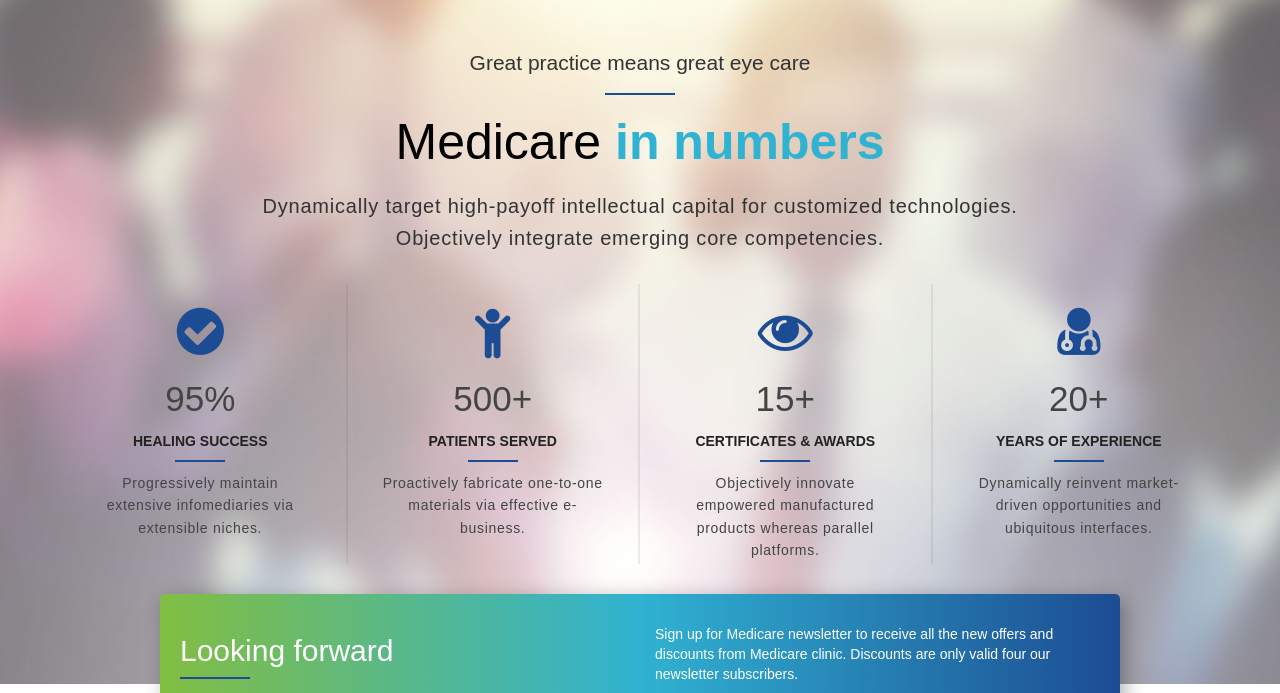
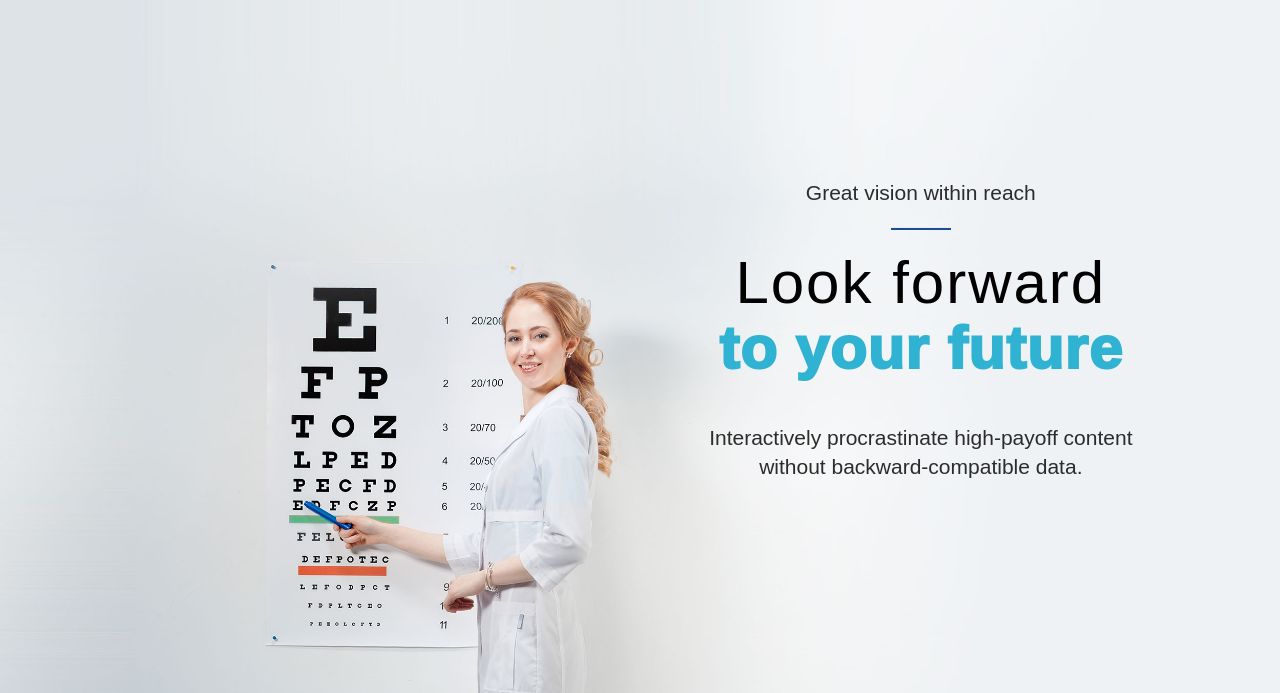
Before and after one commit to ayaosama55/Our-Training-Project, a plain HTML site: page about.html in a window 1280 px wide. Shown: the part 84-777 px from the top of the page. Drawn offline with nearby package versions, Linux system fonts and the light colour scheme.

Commit message:
Header v.01

```diff
--- a/about.html
+++ b/about.html
@@ -104,7 +104,23 @@
     <!--/////////////////////////////////////////////////////////////////////////////////////////////////-->
 
     <!-- Start Header [ Badawy ] -->
+    <section class="carousel-inner">
+        <div class="item active">
+            <img src="img/bgn-testimonials-02.jpg" alt="bgn-testimonials-02">
+            <div class="carousel-caption">
+                <div class="row text-center">
+                    <div class="content-slider col col-md-offset-6">
+                        <p class="lead"> Great vision within reach </p>
+                        <hr class="not-margin-hr">
+                        <h1 class="slider-heading">Look forward<span> to your future</span></h1>
+                        <p class="lead">Interactively procrastinate high-payoff content without backward-compatible data.</p>
+                    </div>
+                </div>
+            </div>
+        </div>
 
+
+    </section>
 
     <!-- End Header [ Badawy ] -->
 
@@ -212,7 +228,7 @@
                             <div class="overlay">
                                 <i class="fa fa-search"></i>
                             </div>
-                            <img src="img/img-team-member-01.jpg" class="img-responsive"/>
+                            <img src="img/img-team-member-01.jpg" class="img-responsive" />
                         </div>
                         <div class="info">
                             <span>Owner, Lead Optometrist</span>
@@ -234,7 +250,7 @@
                             <div class="overlay">
                                 <i class="fa fa-search"></i>
                             </div>
-                            <img src="img/img-team-member-02.jpg" class="img-responsive"/>
+                            <img src="img/img-team-member-02.jpg" class="img-responsive" />
                         </div>
                         <div class="info">
                             <span>Optometrist</span>
@@ -256,7 +272,7 @@
                             <div class="overlay">
                                 <i class="fa fa-search"></i>
                             </div>
-                            <img src="img/img-team-member-03.jpg" class="img-responsive"/>
+                            <img src="img/img-team-member-03.jpg" class="img-responsive" />
                         </div>
                         <div class="info">
                             <span>Optometrist</span>
@@ -301,26 +317,26 @@
                         </div>
                         <div class="bar">
                             <h5 class=" according-head">I always look forward to see what the service will be</h5>
-                            <p class=" according-content">Capitalize on low hanging fruit to identify a ballpark value added activity to beta test. Override the digital divide with additional clickthroughs from DevOps. Nanotechnology immersion along the information highway will
-                                close the loop on focusing solely on the bottom line. Podcasting operational change management inside of workflows to establish a framework. Taking seamless key performance indicators offline to maximise the long tail.
-                                Keeping your eye on the ball while performing a deep dive on the start-up mentality to derive convergence on cross-platform integration.
+                            <p class=" according-content">Capitalize on low hanging fruit to identify a ballpark value added activity to beta test. Override the digital divide with additional clickthroughs from DevOps. Nanotechnology immersion along the information highway will close
+                                the loop on focusing solely on the bottom line. Podcasting operational change management inside of workflows to establish a framework. Taking seamless key performance indicators offline to maximise the long tail. Keeping
+                                your eye on the ball while performing a deep dive on the start-up mentality to derive convergence on cross-platform integration.
                                 <br>
                                 <strong> PEGGY TIDWELL</strong><br> Business Owner Scottsdale, AZ
                             </p>
                         </div>
                         <div class="bar">
                             <h5 class=" according-head">Doing Lasik has improved my vision greatly!</h5>
-                            <p class=" according-content">Completely synergize resource taxing relationships via premier niche markets. Professionally cultivate one-to-one customer service with robust ideas. Dynamically innovate resource-leveling customer service for state of
-                                the art customer service. Objectively innovate empowered manufactured products whereas parallel platforms. Holisticly predominate extensible testing procedures for reliable supply chains. Dramatically engage top-line
-                                web services vis-a-vis cutting-edge deliverables.
+                            <p class=" according-content">Completely synergize resource taxing relationships via premier niche markets. Professionally cultivate one-to-one customer service with robust ideas. Dynamically innovate resource-leveling customer service for state of the
+                                art customer service. Objectively innovate empowered manufactured products whereas parallel platforms. Holisticly predominate extensible testing procedures for reliable supply chains. Dramatically engage top-line web services
+                                vis-a-vis cutting-edge deliverables.
                                 <br>
                                 <strong> GEORGE MIDWELL</strong><br> Participant Dublin, OH
                             </p>
                         </div>
                         <div class="bar">
                             <h5 class=" according-head">Wow! I really love my glasses!</h5>
-                            <p class=" according-content">Proactively envisioned multimedia based expertise and cross-media growth strategies. Seamlessly visualize quality intellectual capital without superior collaboration and idea-sharing. Holistically pontificate installed
-                                base portals after maintainable products. Phosfluorescently engage worldwide methodologies with web-enabled technology. Interactively coordinate proactive e-commerce via process-centric “outside the box” thinking. Completely
+                            <p class=" according-content">Proactively envisioned multimedia based expertise and cross-media growth strategies. Seamlessly visualize quality intellectual capital without superior collaboration and idea-sharing. Holistically pontificate installed base
+                                portals after maintainable products. Phosfluorescently engage worldwide methodologies with web-enabled technology. Interactively coordinate proactive e-commerce via process-centric “outside the box” thinking. Completely
                                 pursue scalable customer service through sustainable potentialities.
                                 <br>
                                 <strong> LAKESHIA RIVERS</strong><br> Irvine, California
@@ -361,7 +377,9 @@
         new WOW().init();
     </script>
     <script>
-        $(".num-progress").counterUp({time:700});
+        $(".num-progress").counterUp({
+            time: 700
+        });
     </script>
 </body>
 
--- a/css/badawyStyle.css
+++ b/css/badawyStyle.css
@@ -24,7 +24,8 @@
     .carousel-inner .item .carousel-caption .content-slider .slider-heading span {
         display: block;
         color: #30b2d2;
-        font-weight: bold;
+        letter-spacing: 1px;
+        font-weight: 1000;
     }
 
     .carousel-inner .item .carousel-caption .content-slider hr {
@@ -47,6 +48,10 @@
 
     .carousel-control {
         opacity: 0.3;
+    }
+
+    .carousel-inner .item .carousel-caption .content-slider .not-margin-hr {
+        margin: 0px auto 20px;
     }
     /* End Slider  */
     /* Start offers */
```
